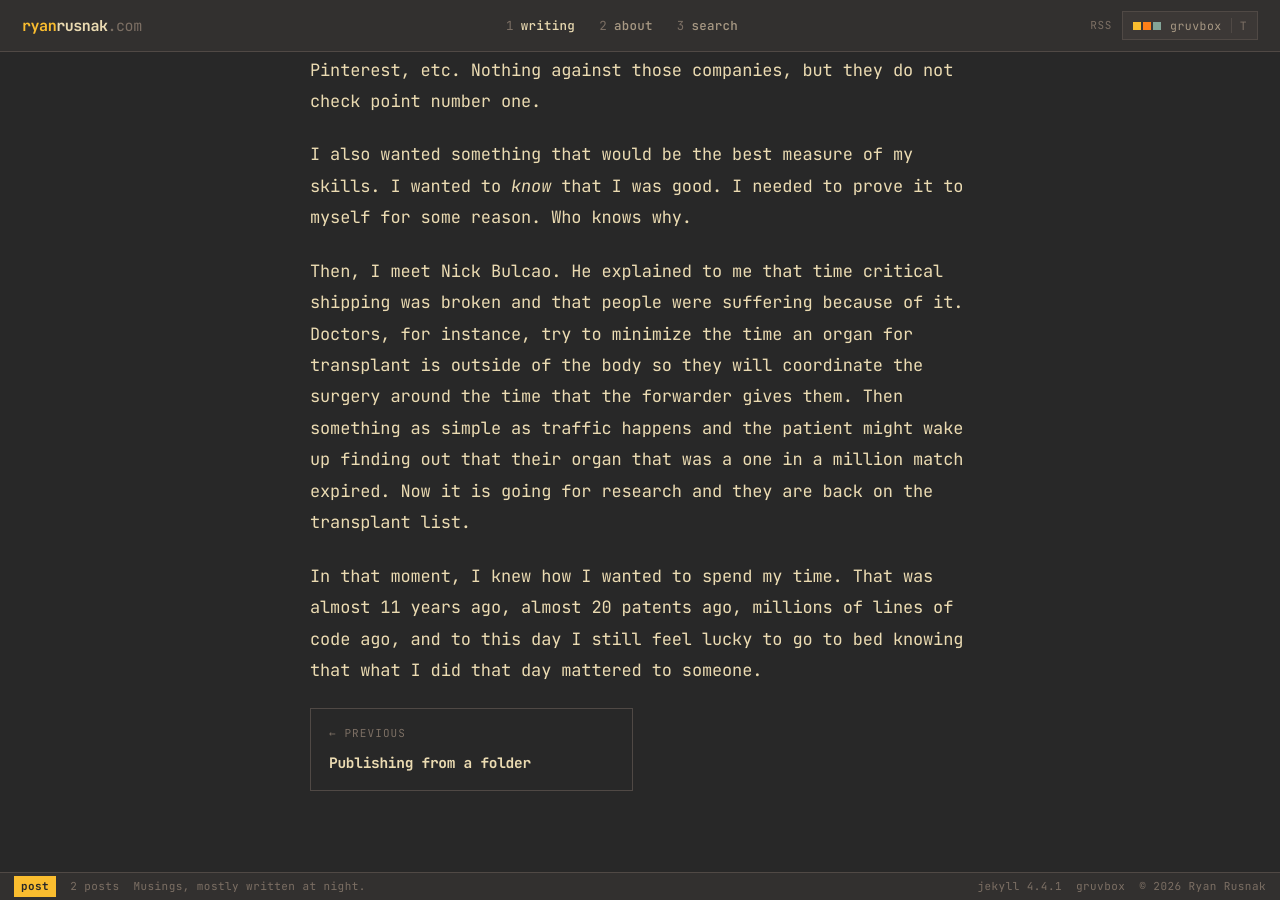
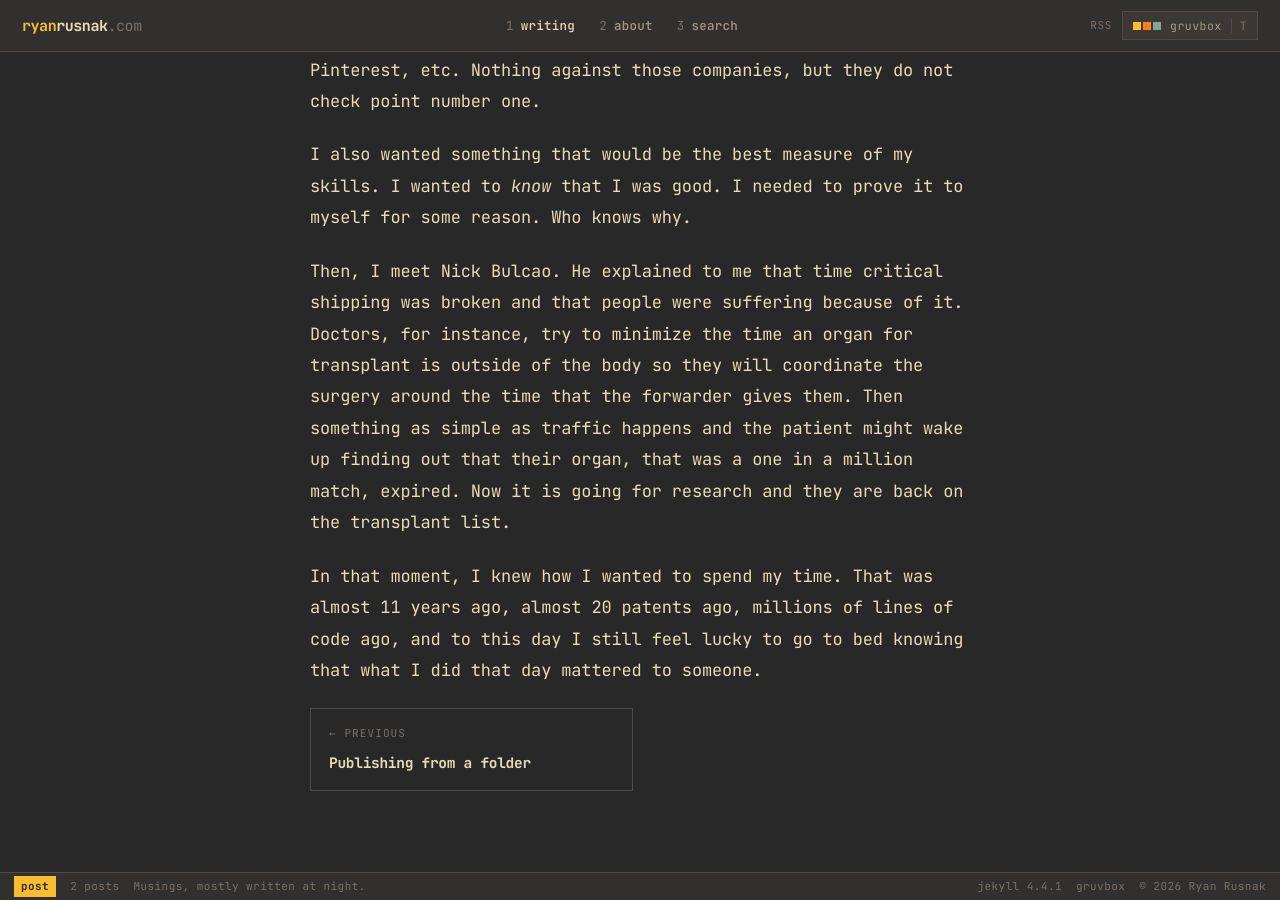
Before and after one commit to RyanRusnak/jekyll_blog, a Jekyll site: the page built from _posts/2026-07-31-why-airspace.md, in a window 1280 px wide and 900 px high, scrolled down 664 px. Built offline with Jekyll 4.4.1, drawn with Linux system fonts in a browser that asks for light colours.

```diff
--- a/_posts/2026-07-31-why-airspace.md
+++ b/_posts/2026-07-31-why-airspace.md
@@ -20,6 +20,6 @@ I wanted to go to bed every night knowing that I made the world a better place.
 
 I also wanted something that would be the best measure of my skills. I wanted to *know* that I was good. I needed to prove it to myself for some reason. Who knows why.
 
-Then, I meet Nick Bulcao. He explained to me that time critical shipping was broken and that people were suffering because of it. Doctors, for instance, try to minimize the time an organ for transplant is outside of the body so they will coordinate the surgery around the time that the forwarder gives them. Then something as simple as traffic happens and the patient might wake up finding out that their organ that was a one in a million match expired. Now it is going for research and they are back on the transplant list.
+Then, I meet Nick Bulcao. He explained to me that time critical shipping was broken and that people were suffering because of it. Doctors, for instance, try to minimize the time an organ for transplant is outside of the body so they will coordinate the surgery around the time that the forwarder gives them. Then something as simple as traffic happens and the patient might wake up finding out that their organ, that was a one in a million match, expired. Now it is going for research and they are back on the transplant list.
 
 In that moment, I knew how I wanted to spend my time. That was almost 11 years ago, almost 20 patents ago, millions of lines of code ago, and to this day I still feel lucky to go to bed knowing that what I did that day mattered to someone.
```
